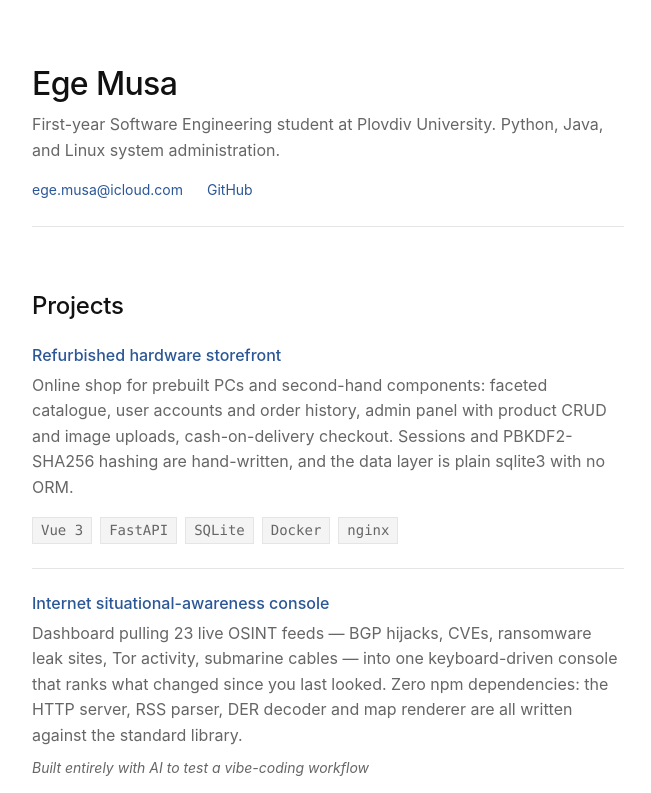
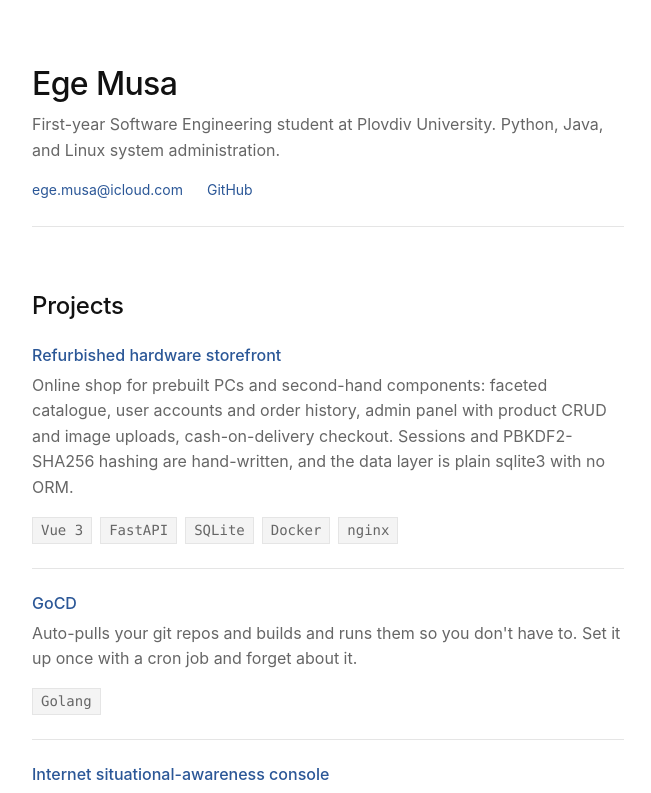
Before and after one commit to hope61/my-portfolio, a Vue app: page / in a window 1280 px wide. Shown: the top 793 px of the page, without its empty margins (312-963 px from the left). Built offline with nearby package versions, Linux system fonts and the light colour scheme; no server answers.

Commit message:
added GoCD to the project section

```diff
--- a/src/data.js
+++ b/src/data.js
@@ -16,6 +16,14 @@ export const projects = [
   },
   {
     id: 2,
+    name: 'GoCD',
+    description:
+      'Auto-pulls your git repos and builds and runs them so you don\'t have to. Set it up once with a cron job and forget about it.',
+    tech: ['Golang'],
+    url: 'https://github.com/hope61/GoCD',
+  },
+  {
+    id: 3,
     name: 'Internet situational-awareness console',
     description:
       'Dashboard pulling 23 live OSINT feeds — BGP hijacks, CVEs, ransomware leak sites, Tor activity, submarine cables — into one keyboard-driven console that ranks what changed since you last looked. Zero npm dependencies: the HTTP server, RSS parser, DER decoder and map renderer are all written against the standard library.',
@@ -24,7 +32,7 @@ export const projects = [
     url: 'https://github.com/hope61/blackwall',
   },
   {
-    id: 3,
+    id: 4,
     name: 'Solana dip-alert Telegram bot',
     description:
       'Self-hosted bot watching Solana token prices across four time windows and alerting on sharp drops. Prices come from on-chain state via accountSubscribe and are cross-checked against DexScreener before anything fires. 528 offline unit tests.',
@@ -32,7 +40,7 @@ export const projects = [
     url: 'https://github.com/hope61/dipbot',
   },
   {
-    id: 4,
+    id: 5,
     name: 'Web novel reader',
     description:
       'Reading app with a Python API serving chapter content and a Vue frontend handling pagination, progress tracking and reading state. Includes the scraper that collects the chapters. Runs in Docker behind nginx.',
@@ -40,7 +48,7 @@ export const projects = [
     url: 'https://github.com/hope61/TbateReader',
   },
   {
-    id: 5,
+    id: 6,
     name: 'FSMP core plugin',
     description:
       "The FSMP Minecraft server's core plugin, handling custom gameplay mechanics on the Folia multithreaded server platform. Built to a paying client's requirements.",
@@ -48,7 +56,7 @@ export const projects = [
     url: 'https://github.com/hope61/FSMP-folia-core',
   },
   {
-    id: 6,
+    id: 7,
     name: 'GriefPrevention Easy GUI',
     description:
       'Plugin wrapping a widely-used Minecraft land-protection plugin, replacing its command-line interaction with an in-game menu system.',
@@ -56,7 +64,7 @@ export const projects = [
     url: 'https://github.com/hope61/GriefPreventionEasyGUI',
   },
   {
-    id: 7,
+    id: 8,
     name: 'SpearControl',
     description:
       'Server plugin letting administrators selectively disable individual behaviours of a game mechanic, with granular per-function configuration.',
@@ -64,7 +72,7 @@ export const projects = [
     url: 'https://github.com/hope61/SpearControl',
   },
   {
-    id: 8,
+    id: 9,
     name: 'This site',
     description:
       'Personal portfolio with the live server panel below. A FastAPI backend queries the Proxmox API with a read-only token, caches and whitelists the fields, and nginx proxies it same-origin to the Vue frontend.',
```
